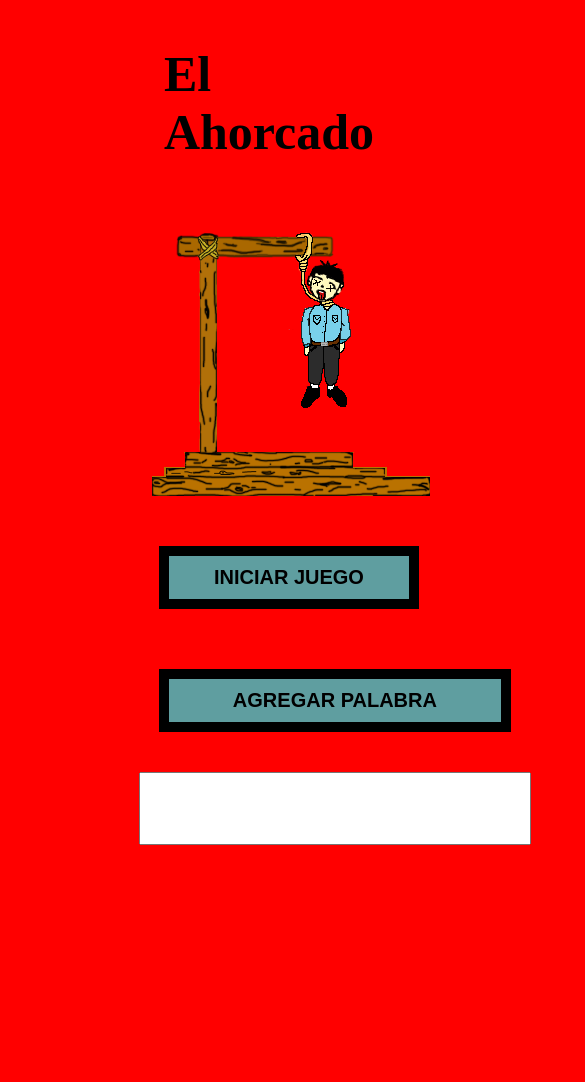
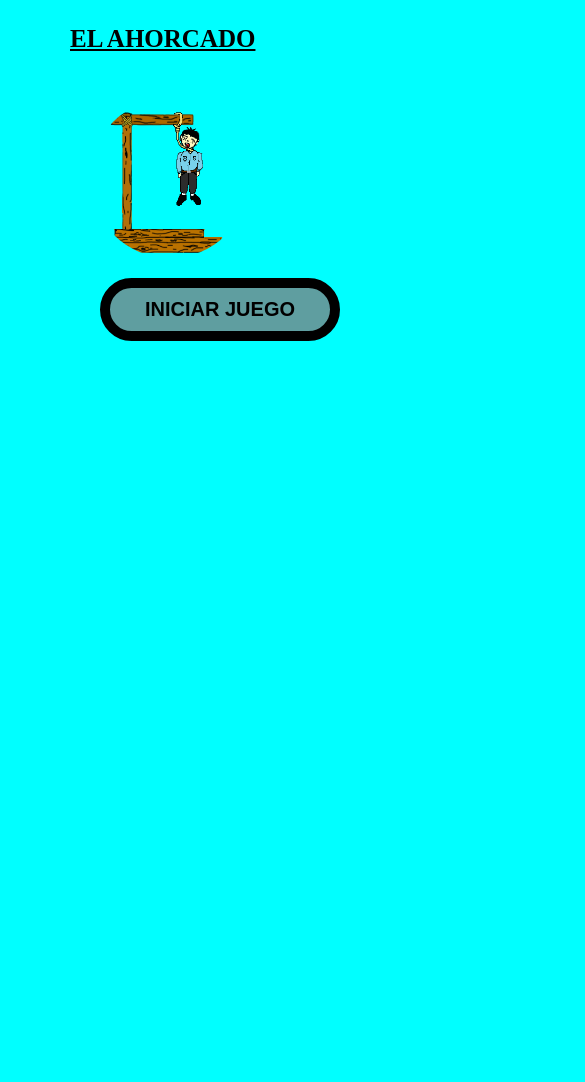
Before and after one commit to MercadoFabio/ahorcado-alura, a plain HTML site: page index.html in a window 390 px wide. Shown: the top 1082 px of the page, 585 px wide, since content can reach past the window. Drawn offline with Linux system fonts and the light colour scheme.

Commit message:
juego responsive

```diff
--- a/index.html
+++ b/index.html
@@ -2,7 +2,7 @@
 <html lang="es">
   <head>
     <meta charset="UTF-8" />
-    <meta name="viewport" content="width=device-width, initial-scale=1.0" />
+    <meta name="viewport" content="width=device-width" />
     <meta http-equiv="X-UA-Compatible" content="ie=edge" />
     <title>El Ahorcado</title>
     <link rel="stylesheet" href="style.css">
@@ -20,7 +20,7 @@
     <div id="contenedor-btnPalabra">
       <button class="btn" id="btnRegistrar">AGREGAR PALABRA</button>
       <input id="agregarPalabra" type="text">
-    </div id="canvas">
+    </div >
     <div id="canvas">
       <canvas id="ahorcado" height="800px" width="1000px"></canvas>
     </div>
--- a/style.css
+++ b/style.css
@@ -87,14 +87,71 @@ body{
   color: #000000;
 }
 
-@media screen and (max-width: 800px) {
-  body{
-    background: red;
+@media screen and (max-width: 480px ) {
+  body , #contenedor-principal {
+   width: auto;
+   margin: 0 auto;
   }
-  .main{
-    width: 100%;
+  .titulo{
+    font-size: 15px;
+    text-transform: uppercase;
+    text-align: center;
+    text-decoration:underline;
+    margin-left: 45px;
   }
-  #canvas{
-    width: 100%;
+  .foto1{
+    width: 10rem;
+    border-radius: 10rem;
+    justify-content: center;
+    margin-left: 45px;
   }
+  .btn{
+    width: 10rem;
+    border-radius: 10rem;
+    justify-content: center;
+  }
+  #btnRegistrar , #agregarPalabra{
+    display: none;
+  }
+  #ahorcado{
+    width: auto;
+    height: auto;
+  }
+  #footer{
+    width: 240px;
+    font-size: 10px;
+  }
+
 }
+@media screen and (max-width: 700px ) {
+  body , #contenedor-principal ,#canvas ,#jugar-nuevo   {
+   width: 100%;
+  }
+  .titulo{
+    font-size: 25px;
+    text-transform: uppercase;
+    text-align: center;
+    text-decoration:underline;
+
+  }
+  .foto1{
+   margin-left: 90px;
+  }
+  #iniciar-juego{
+   width: 15rem;
+   margin: 100px;
+   bottom: 100px;
+  }
+  #btnRegistrar , #agregarPalabra{
+    display: none;
+  }
+  #ahorcado{
+    width: 500px;
+    height: 500px;
+  }
+  #footer{
+    width: 480px;
+    font-size: 15px;
+  }
+
+}
```
